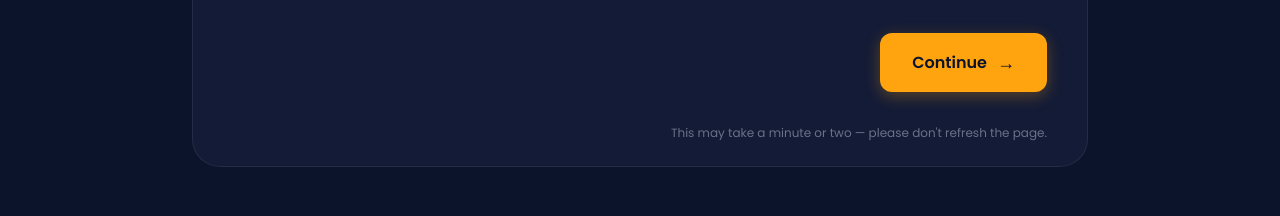
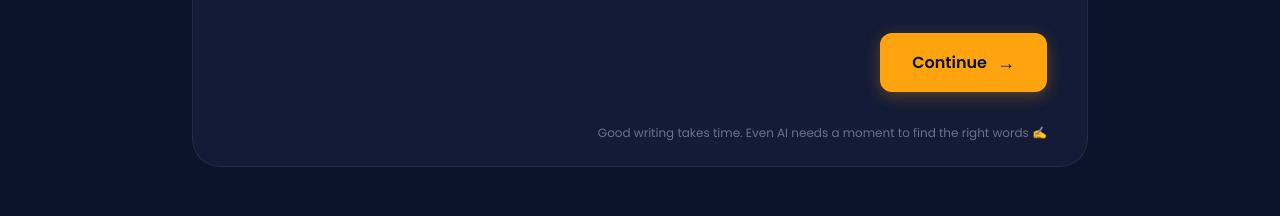
Before and after one commit to emydatarails/DatarailsAdvocacy, a React (Vite) app: page / in a window 1280 px wide. Shown: the part 2440-2656 px from the top of the page. Built offline with nearby package versions, Linux system fonts and the light colour scheme.

Commit message:
Make AI assistant loading hint more engaging
https://claude.ai/code/session_019LeUMZoT8xeT2L6nBW6ydd

```diff
--- a/src/App.tsx
+++ b/src/App.tsx
@@ -1148,7 +1148,7 @@ function AIAssistant() {
       </div>
       {!generatedPost && (
         <p style={{ textAlign: 'right', padding: '0 clamp(20px, 5vw, 40px) 24px', fontSize: 12, color: '#6B7188', margin: 0 }}>
-          This may take a minute or two — please don't refresh the page.
+          Good writing takes time. Even AI needs a moment to find the right words ✍️
         </p>
       )}
 
```
